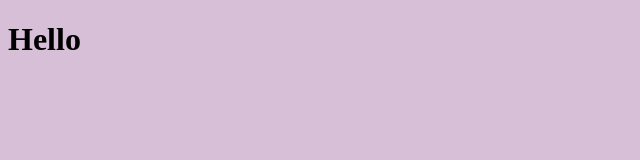
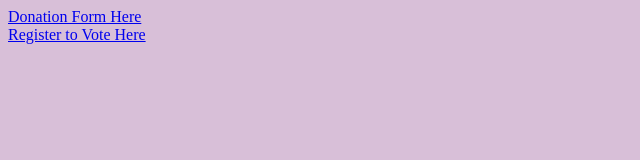
Before and after one commit to jsmnwltrs/js-arrays, a plain HTML site: page index.html in a window 1280 px wide. Shown: the whole page, without its empty margins (0-640 px from the left). Drawn offline with Linux system fonts and the light colour scheme.

Commit message:
started challenge

```diff
--- a/arrays.js
+++ b/arrays.js
@@ -37,7 +37,7 @@ animals.unshift('baby hippo');
 console.log(animals);
 
 //for loops
-// 1. What is your starting value? - usually 0
+// 1. What is your starting value? - 0
 // 2. What is your stoping value? - something.length
 // 3. How are you incermenting? - +1
 
--- /dev/null
+++ b/challenge.js
@@ -0,0 +1,100 @@
+
+
+let elizabethSanger = {
+    congressionalDistrict: 5,
+    statements: [
+      {statement: "pie for everyone", category: "Jobs"},
+      {statement: "no taxes on pie", category: "Taxes"},
+      {statement: "No working on friday", category: "Jobs"}
+    ],
+    donationFormUrl: 'www.google.com',
+    events: [
+      {date: '08/27/2018', title:"Zoe's birthday", description:"eat all the pie at the party"},
+      {date: '08/28/2018', title:"Arrays", description:"all the looping"},
+      {date: '09/4/2018', title:"Some important event", description:"SUPER important"},
+      {date: '09/4/2018', title:"Running", description:"from the police"},
+      {date: '03/14/2019', title:"Pi Day", description:"Eat it all???"}
+    ],
+    volunteers: [
+      {
+        name: 'Callan',
+        address: '500 interstate blvd S',
+        email: 'callan@yomamma.com',
+        phone: '1234567890',
+        availability: '9-5',
+        activities: 'phone calls only'
+      },
+      {
+        name: 'Lauren',
+        address: '1 main street',
+        email: 'lauren@comcast.net',
+        phone: '1134567890',
+        availability: 'never',
+        activities: 'collecting money'
+      },
+      {
+        name: 'Bernard',
+        address: '1 Bernard Way',
+        email: 'Bernard@thebear.net',
+        phone: '1134567890',
+        availability: 'all day',
+        activities: 'everything'
+      }
+    ],
+    biography: "I'm so cool!  please elect me",
+    images: [
+      {
+        imageUrl: "http://catsatthestudios.com/wp-content/uploads/2017/12/12920541_1345368955489850_5587934409579916708_n-2-960x410.jpg",
+        description: "The Crew",
+        type: "constituents"
+      },
+      {
+        imageUrl: "https://imgix.bustle.com/uploads/image/2018/4/18/5f312113-eaa8-4e71-9360-871e51084f4f-fotolia_125402501_subscription_monthly_m.jpg?w=970&h=582&fit=crop&crop=faces&auto=format&q=70",
+        description: "Elizabeth at the fair",
+        type: "headshot"
+      },
+      {
+        imageUrl: "http://los40cl00.epimg.net/los40/imagenes/2018/08/13/actualidad/1534185434_207658_1534185597_noticia_normal.jpg",
+        description: "Elizabeth and her homies",
+        type: "constituents"
+      },
+      {
+        imageUrl: "https://d2gg9evh47fn9z.cloudfront.net/800px_COLOURBOX3658031.jpg",
+        description: "All the people of district 5",
+        type: "constituents"
+      },
+    ],
+    missionStatement: "Do good stuff",
+    voterRegistrationUrl: 'www.google.com'
+  };
+
+
+  const printToDom = (stringToPrint, divId) => {
+        const selectedDiv = document.getElementById(divId);
+        selectedDiv.innerHTML = stringToPrint;
+  };
+
+  const congressionalDistrictStringBuilder = () => {
+        const newString = `<h1>Congressional District: ${elizabethSanger.congressionalDistrict}</h1>`;
+  };
+
+  congressionalDistrictStringBuilder();
+
+  const donationFormUrlStringBuilder = () => {
+      const newString = `<a href="https://${elizabethSanger.donationFormUrl}">Donation Form Here</a>`;
+      printToDom(newString, 'donationForm');
+  };
+
+  donationFormUrlStringBuilder();
+
+  const voterRegistrationStringBuilder = () => {
+    const newString = `<a href="https://${elizabethSanger.voterRegistrationUrl}">Register to Vote Here</a>`;
+    printToDom(newString, 'voterRegistration')
+  };
+
+  voterRegistrationStringBuilder();
+
+
+//   const updateVoterRegistration = () => {
+//       voterRegistrationStringBuilder();
+//   }; (part 3)
--- a/index.html
+++ b/index.html
@@ -8,7 +8,17 @@
     <link rel="stylesheet" href="main.css">
 </head>
 <body>
-    <h1>Hello</h1>
-   <script src="arrays.js"></script>
+<div id='congressionalDistrict'></div>
+<div id='donationForm'></div>
+<div id='statements'></div>
+<div id='events'></div>
+<div id='volunteers'></div>
+<div id='biography'></div>
+<div id='images'></div>
+<div id='missionStatement'></div>
+<div id='voterRegistration'></div>
+
+    <script src='challenge.js'></script>
+   <!-- <script src="arrays.js"></script>  -->
 </body>
 </html>
```
